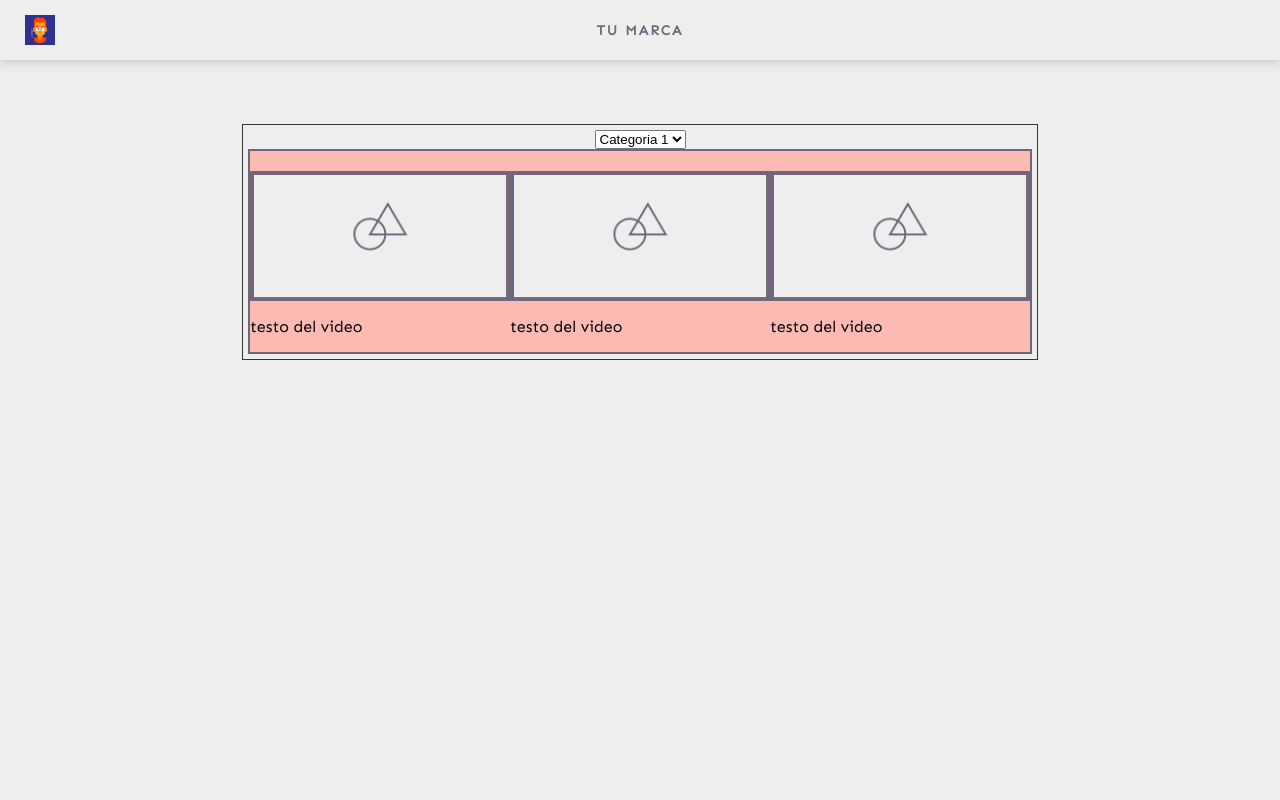
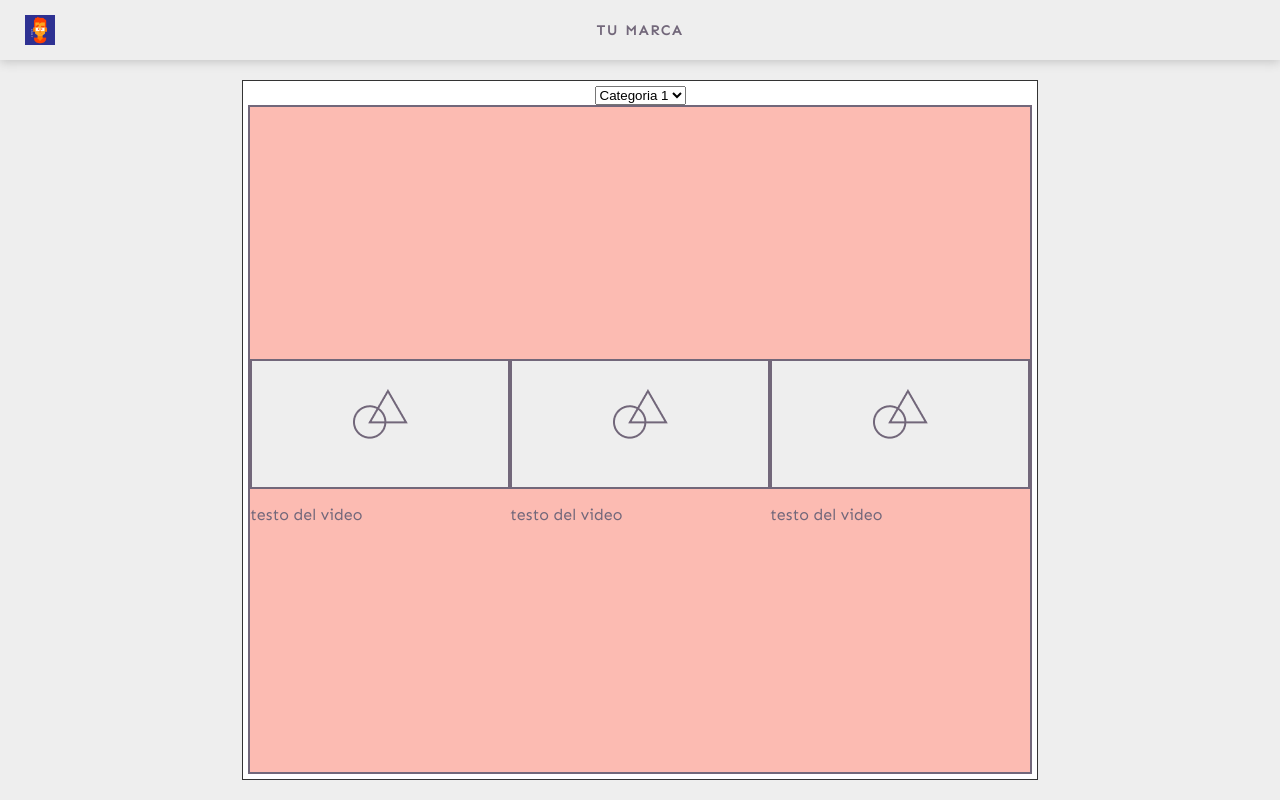
Before and after one commit to jblnco-ing/app-video-pwa, a Next.js app: page / in a window 1280 px wide. Built offline with nearby package versions, Linux system fonts and the light colour scheme.

Commit message:
se modifico estilos de la lista y cartas de video

```diff
--- a/styles/CardVideo.module.css
+++ b/styles/CardVideo.module.css
@@ -5,12 +5,13 @@
   align-items: center;
 }
 
-.img{
-  border: 2px solid #72677A;
+.img{/*
+  border: 2px solid var(--violet);*/
   height: 130px;
   width: 260px;
 }
 
 .description{
   align-self: start;
+  color: var(--violet);
 }
--- a/styles/Home.module.css
+++ b/styles/Home.module.css
@@ -7,10 +7,11 @@
 }
 
 .main {
-  padding: 5%;
   flex: 1;
   display: flex;
   flex-direction: column;
   justify-content: start;
   align-items: center;
+  position: relative;
+  width: 100%;
 }
--- a/styles/ListContainer.module.css
+++ b/styles/ListContainer.module.css
@@ -1,16 +1,19 @@
 .container {
-  max-height:80vh;
-  min-width: 310px;
   display: flex;
   flex-direction: column;
   justify-content: center;
   align-items: center;
   padding: 5px;
-  border: 1px solid #333333;
+  border: 1px solid var(--gray);
+  background-color: white;
+  position: absolute;
+  bottom: 0px;
+  top: 0px;
+  margin: 20px;
 }
 
 .list{
-  border: 2px solid #72677A;
+  border: 2px solid var(--violet);
   padding-top: 20px;
   overflow-y: auto;
   display: flex;
@@ -19,5 +22,5 @@
   align-items: center;
   height: 100%;
   width: 100%;
-  background-color: #FCBBB2;
+  background-color: var(--pink);
 }
```
